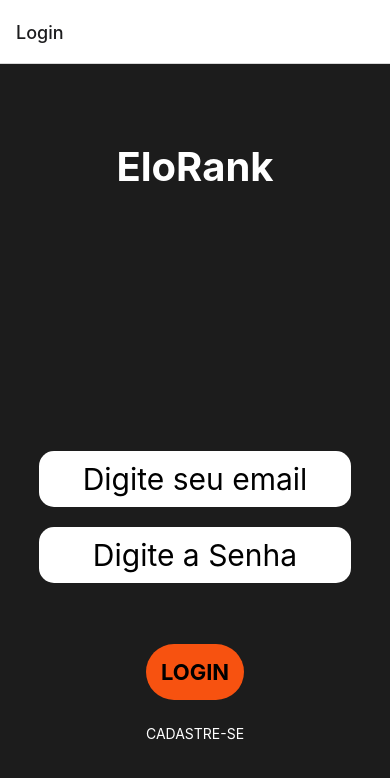
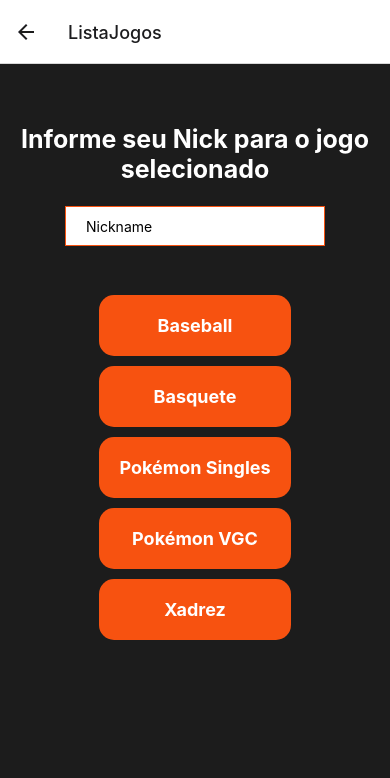
Before and after one commit to nipem-londrina/pi-5, a React Native app: screen /ListaJogos in a window 390 px wide. Shown: the top 778 px of the page. Built offline with nearby package versions, Linux system fonts and the light colour scheme.

Commit message:
adicionado navegação
adicionei a navegação entre as páginas Login, perfil, lista de jogos, lista de jogos do jogador e cadastro de usuário utilizando StackNavigator

```diff
--- a/App.js
+++ b/App.js
@@ -3,6 +3,9 @@
 
 import Login from './src/pages/Login/index'
 import Perfil from './src/pages/Perfil/index'
+import Cadastro from './src/pages/CadastroConta'
+import ListaJogosJogador from './src/pages/ListaJogosJogador'
+import ListaJogos from './src/pages/ListaJogos'
 
 const Stack = createStackNavigator();
 
@@ -12,6 +15,9 @@
       <Stack.Navigator>
         <Stack.Screen name="Login" component={Login} />
         <Stack.Screen name="Perfil" component={Perfil} />
+        <Stack.Screen name="Cadastro" component={Cadastro} />
+        <Stack.Screen name="ListaJogosJogador" component={ListaJogosJogador} />
+        <Stack.Screen name="ListaJogos" component={ListaJogos} />
       </Stack.Navigator>
     </NavigationContainer>
   );
--- a/src/pages/CadastroConta/index.js
+++ b/src/pages/CadastroConta/index.js
@@ -3,7 +3,7 @@
 import { ActivityIndicator, Alert, FlatList, StyleSheet, Text, TextInput, TouchableOpacity, TouchableOpacityBase, View } from 'react-native';
 
 
-const App = () => {
+export default function Cadastro() {
 
   const [val, setVal] = useState(0);
   const [email, setEmail] = useState('');
@@ -61,7 +61,7 @@
   );
 }
 
-export default App;
+
 
 const styles = StyleSheet.create({
   titulo:{
--- a/src/pages/ListaJogos/index.js
+++ b/src/pages/ListaJogos/index.js
@@ -12,7 +12,7 @@
    TouchableOpacity
 } from 'react-native';
 
-export default function App() {
+export default function ListaJogos() {
 
     const data = [
         {
@@ -59,13 +59,13 @@
       <SafeAreaView style={{ flex: 1 }}>
 
          <View style={styles.container}>
-            <Text style={styles.titulo}>Jogos</Text>
+            <Text style={styles.titulo}>Informe seu Nick para o jogo selecionado</Text>
             <Text>{'\n'}</Text>
             <TextInput
                style={styles.styleBuscarJogo}
                onChangeText={(text) => searchFilter(text)}
                underlineColorAndroid="transparent"
-               placeholder="Buscar Jogo"
+               placeholder="Nickname"
             />
             <Text>{'\n\n'}</Text>
             <FlatList
@@ -94,7 +94,8 @@
       fontSize: 25,
       color: 'white',
       marginTop: 60,
-      fontWeight: '700'
+      fontWeight: '700',
+      textAlign: 'center'
    },
    itemLista: {
       marginTop: 10,
--- a/src/pages/ListaJogosJogador/index.js
+++ b/src/pages/ListaJogosJogador/index.js
@@ -14,7 +14,7 @@
 } from 'react-native';
 
 
-export default function App() {
+export default function ListaJogosJogador({navigation}) {
 
     const data = [
         {
@@ -31,7 +31,7 @@
         }
      ]
 
-   const onPress = () => {};
+
 
    return (
 
@@ -44,15 +44,15 @@
                data={data}
                keyExtractor={item => item.id}
                renderItem={({ item }) => (
-                  <TouchableOpacity>
+                  <TouchableOpacity onPress={()=> navigation.navigate('Perfil')}>
                      <View style={styles.itemLista}>
                         <Text style={styles.textoItemLista}>{item.nome}</Text>
                      </View>
                   </TouchableOpacity>
         )}
       />
-         <TouchableOpacity style={styles.botao} onPress={onPress}>
-            <Text style={styles.textoItemLista}>+</Text>
+         <TouchableOpacity style={styles.botao} onPress={()=> navigation.navigate('ListaJogos')}>
+            <Text style={styles.textoItemLista} >+</Text>
          </TouchableOpacity>
          <Text>{'\n'}</Text>
          </View>
@@ -200,4 +200,5 @@
   },
 });
  */
+
 /* export default App; */
--- a/src/pages/Login/index.js
+++ b/src/pages/Login/index.js
@@ -35,12 +35,15 @@
       <TouchableOpacity>
         <Text
           style={styles.botao}
-          onPress={() => navigation.navigate('Perfil')}
+          onPress={() => navigation.navigate('ListaJogosJogador')}
         >LOGIN</Text>
       </TouchableOpacity>
 
       <TouchableOpacity>
-        <Text style={styles.cadastrese}>CADASTRE-SE</Text>
+        <Text
+          style={styles.cadastrese}
+          onPress={()=> navigation.navigate('Cadastro')}
+        >CADASTRE-SE</Text>
       </TouchableOpacity>
       <StatusBar style="auto" />
     </View>
```
